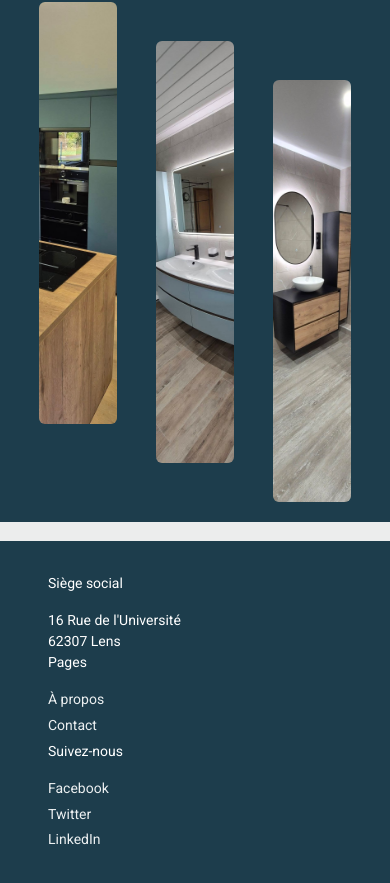
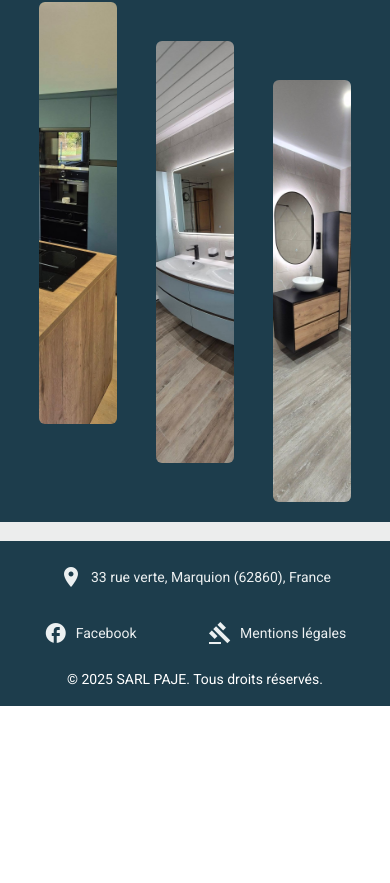
Before and after one commit to Charles-Axel/pajeConnect, an Angular app: page / in a window 390 px wide. Shown: the part 1871-2754 px from the top of the page. After the commit the page ends 2577 px from the top, so only its background shows below. Built offline with nearby package versions, Linux system fonts and the light colour scheme.

Commit message:
:sparkles: Footer Upgrade

```diff
--- a/src/app/layout/footer/footer.component.css
+++ b/src/app/layout/footer/footer.component.css
@@ -9,37 +9,55 @@
 
 .footer-content {
     display: flex;
-    justify-content: space-between;
+    justify-content: space-around;
     flex-wrap: wrap;
-}
-
-.footer-section {
-    flex: 1 1 200px;
-    margin: 0 1rem;
-}
-
-.footer-section h4 {
+    width: 100%;
     margin-bottom: 1rem;
 }
 
 .footer-section a {
-    display: block;
+    display: flex;
+    align-items: center;
     color: #ecf0f1;
+    gap: 0.5rem;
     text-decoration: none;
-    margin: 0.3rem 0;
+    margin: 0.5rem 0.3rem;
 }
 
 .footer-section a:hover {
     text-decoration: underline;
 }
 
+.copyright {
+    display: flex;
+    justify-content: center;
+    width: 100%;
+}
+
+@media (max-width: 1024px) {
+    .footer {
+        padding: 1.5rem;
+    }
+}
 
 @media (max-width: 768px) {
     /*.footer {
         width: calc(100% - 3rem);
         margin-left: 3rem;
     }*/
+    .address,
+    .social,
+    .legal {
+        display: flex;
+        width: auto;
+    }
+
+    .footer-content {
+        gap: 1rem;
+    }
+
     .footer {
+        padding: 1rem;
         width: 100%;
         margin-left: 0;
     }
--- a/src/app/layout/footer/footer.component.html
+++ b/src/app/layout/footer/footer.component.html
@@ -1,21 +1,24 @@
 <footer class="footer">
     <div class="footer-content">
         <div class="footer-section address">
-            <h4>Siège social</h4>
-            <p>16 Rue de l'Université<br>62307 Lens</p>
-        </div>
-
-        <div class="footer-section links">
-            <h4>Pages</h4>
-            <a routerLink="/a-propos">À propos</a>
-            <a routerLink="/contact">Contact</a>
+            <a href="https://maps.app.goo.gl/knoHTTkRYPNc2TNo7" target="_blank">
+                <mat-icon aria-hidden="true">place</mat-icon>
+                33 rue verte, Marquion (62860), France
+            </a>
         </div>
 
         <div class="footer-section social">
-            <h4>Suivez-nous</h4>
-            <a href="https://facebook.com" target="_blank">Facebook</a>
-            <a href="https://twitter.com" target="_blank">Twitter</a>
-            <a href="https://linkedin.com" target="_blank">LinkedIn</a>
+            <a href="https://www.facebook.com/profile.php?id=100065597555528" target="_blank">
+                <mat-icon aria-hidden="true">facebook</mat-icon>
+                <p>Facebook</p>
+            </a>
+        </div>
+        <div class="footer-section legal">
+            <h4><a href="/mentions-legales"><mat-icon aria-hidden="true">gavel</mat-icon>Mentions légales</a></h4>
         </div>
     </div>
+
+    <div class="footer-section copyright">
+        <p>&copy; 2025 SARL PAJE. Tous droits réservés.</p>
+    </div>
 </footer>
--- a/src/app/layout/footer/footer.component.ts
+++ b/src/app/layout/footer/footer.component.ts
@@ -1,10 +1,10 @@
 import { Component } from '@angular/core';
-import {RouterLink} from "@angular/router";
+import {MatIcon} from "@angular/material/icon";
 
 @Component({
   selector: 'app-footer',
     imports: [
-        RouterLink
+        MatIcon
     ],
   templateUrl: './footer.component.html',
   styleUrl: './footer.component.css'
```
